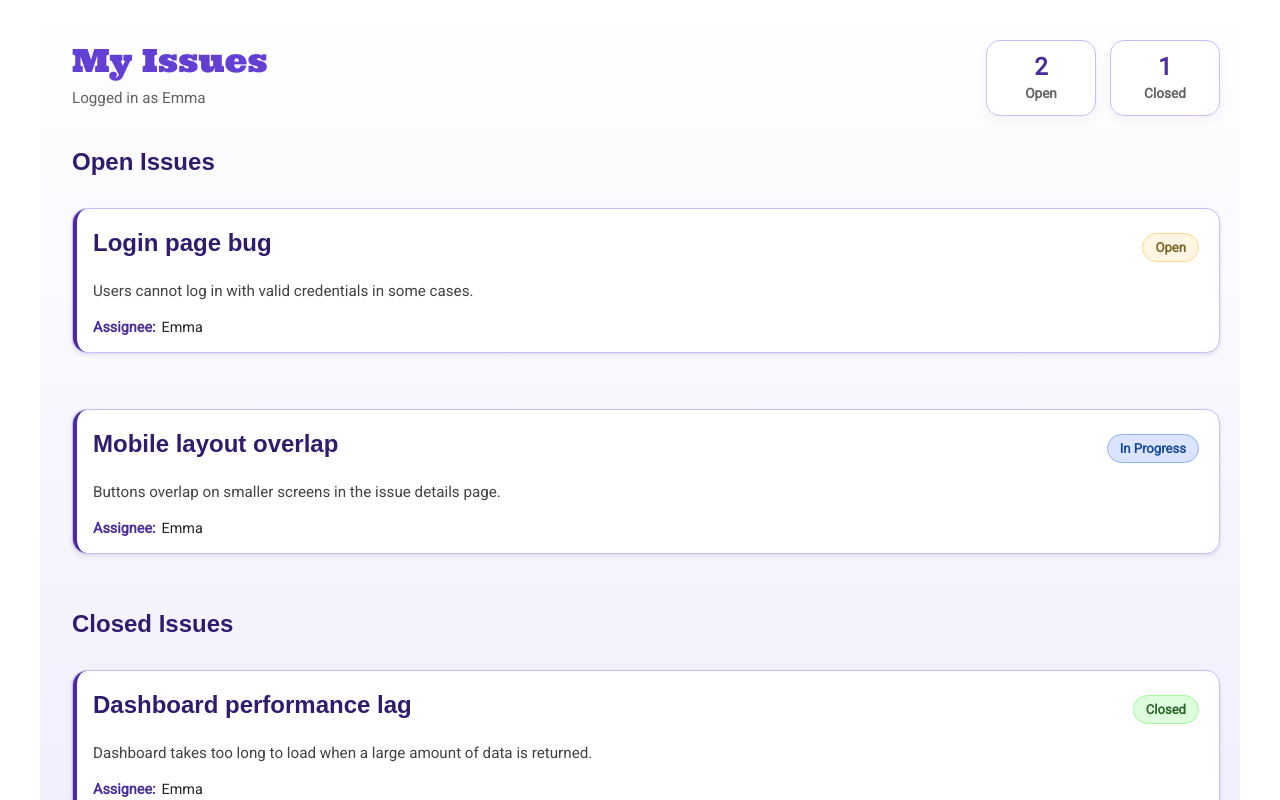
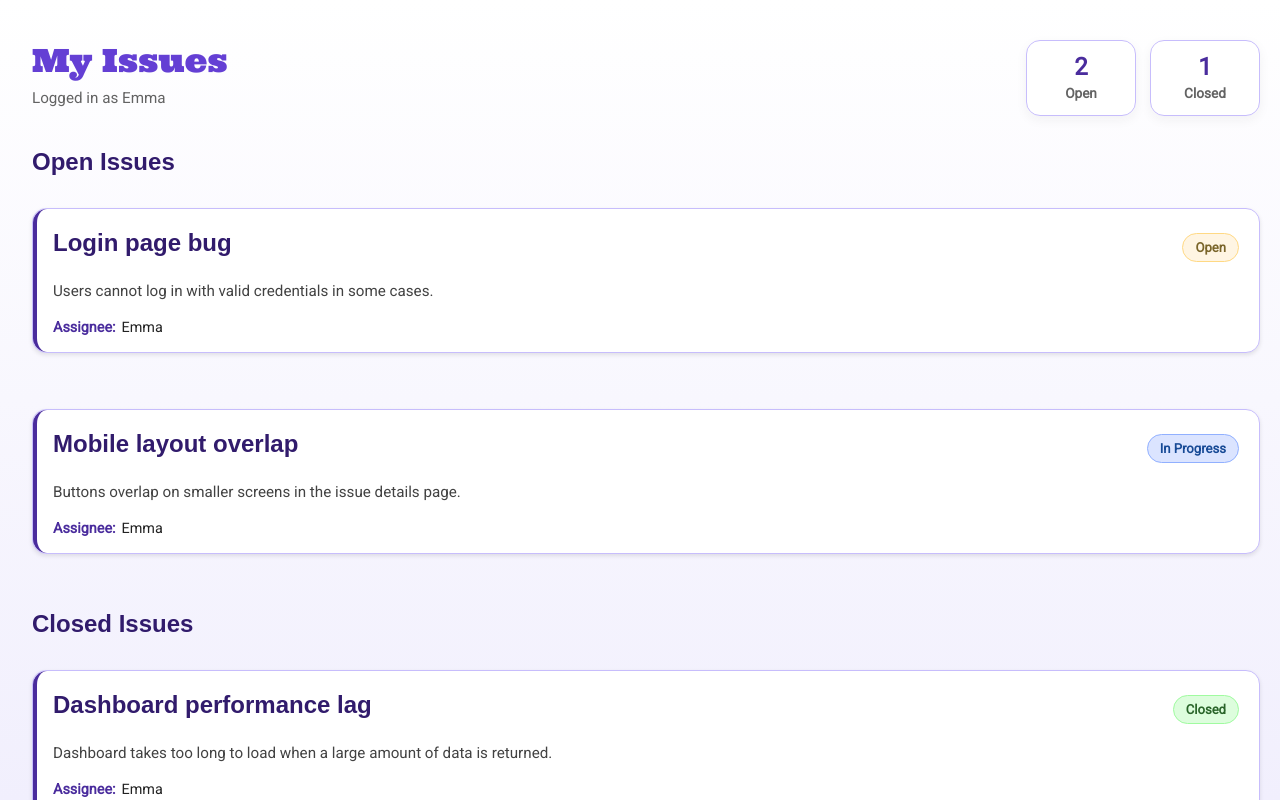
Before and after one commit to morielsh57/FixFlow, a React (Create React App) app in the folder FrontEnd/: page /app/issues in a window 1280 px wide. Built offline with nearby package versions, Linux system fonts and the light colour scheme.

Commit message:
Front/fix Main component padding global

```diff
--- a/FrontEnd/src/components/main/Main.scss
+++ b/FrontEnd/src/components/main/Main.scss
@@ -11,8 +11,6 @@
 
 @media only screen and (max-width: 1100px) {
   .app-main {
-    padding: 0 20px 0 20px;
-
     >*:not(header) {
       padding-bottom: 20px;
       padding-top: 20px;
@@ -24,8 +22,6 @@
 
 @media only screen and (min-width: 1101px) {
   .app-main {
-    padding: 0 40px 0 40px;
-
     >*:not(header) {
       padding-right: 20px;
       padding-bottom: 40px;
```
